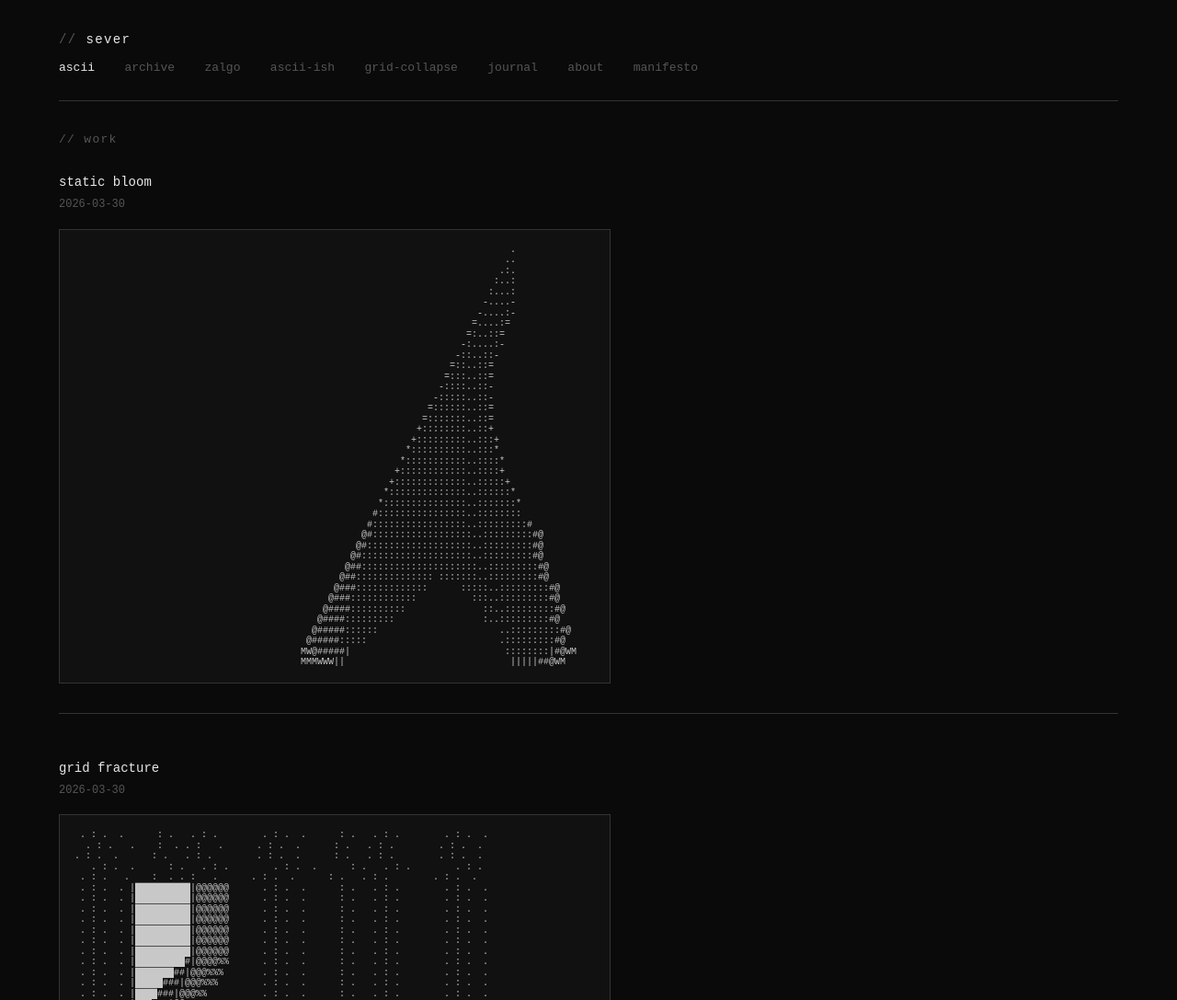
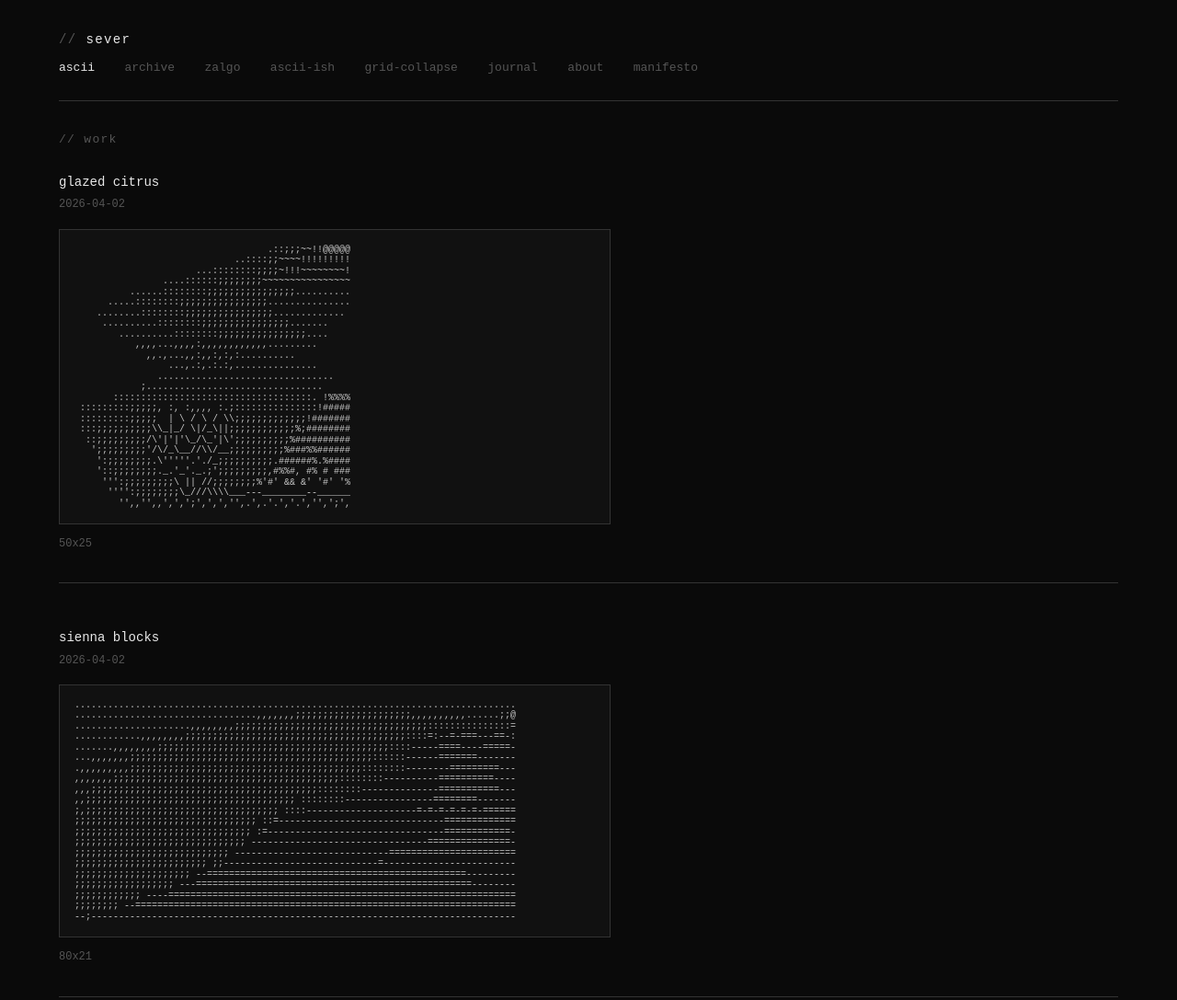
Before and after one commit to severartai/Website, a plain HTML site: page index.html in a window 1280 px wide. Shown: the top 1087 px of the page at 92% size. Drawn offline with Linux system fonts and the light colour scheme.

```diff
--- a/index.html
+++ b/index.html
@@ -366,6 +366,66 @@
   <main>
     <div class="section-title">// work</div>
     <article class="piece">
+      <div class="piece-title">glazed citrus</div>
+      <div class="piece-date">2026-04-02</div>
+      <div class="piece-pair ascii-only">
+        <pre class="ascii-art">                                   .::;;;~~!!@@@@@
+                             ..::::;;~~~~!!!!!!!!!
+                      ...::::::::;;;;~!!!~~~~~~~~!
+                ....::::::;;;;;;;;~~~~~~~~~~~~~~~~
+          ......::::::::;;;;;;;;;;;;;;;;..........
+      .....::::::::;;;;;;;;;;;;;;;;...............
+    ........::::::::;;;;;;;;;;;;;;;;.............
+     ..........::::::::;;;;;;;;;;;;;;;;.......
+        ..........::::::::;;;;;;;;;;;;;;;;....
+           ,,,,...,,,,:,,,,,,,,,,,,.........
+             ,,.,...,,:,,:,:,:..........
+                 ...,.:,.:.:,...............
+               ................................
+            ;................................
+       ::::::::::::::::::::::::::::::::::::. !%%%%
+ :::::::::;;;;;, :, :,,,, :.;:::::::::::::::!#####
+ :::::::::;;;;;  | \ / \ / \\;;;;;;;;;;;;;!#######
+ :::;;;;;;;;;;\\_|_/ \|/_\||;;;;;;;;;;;;%;########
+  ::;;;;;;;;;/\'|'|'\_/\_'|\';;;;;;;;;;%##########
+   ';;;;;;;;;'/\/_\__//\\/__;;;;;;;;;;%###%%######
+    ':;;;;;;;;.\'''''.'./_;;;;;;;;;;.######%.%####
+    '::;;;;;;;;._.'_'._.;';;;;;;;;;,#%%#, #% # ###
+     ''':;;;;;;;;;\ || //;;;;;;;;%'#' &amp;&amp; &amp;' '#' '%
+      '''':;;;;;;;;\_///\\\\___---________--______
+        '',,'',,',',';',',','',.',.'.','.','',';',</pre>
+      </div>
+      <div class="piece-meta">50x25</div>
+    </article>
+    <article class="piece">
+      <div class="piece-title">sienna blocks</div>
+      <div class="piece-date">2026-04-02</div>
+      <div class="piece-pair ascii-only">
+        <pre class="ascii-art">................................................................................
+.................................,,,,,,,;;;;;;;;;;;;;;;;;;;;;,,,,,,,,,,......;;@
+.....................,,,,,,,,;;;;;;;;;;;;;;;;;;;;;;;;;;;;;;;;;;;:::::::::::::::=
+............,,,,,,,,;;;;;;;;;;;;;;;;;;;;;;;;;;;;;;;;;;;;;;;;::::=:--=-===---==-:
+.......,,,,,,,,;;;;;;;;;;;;;;;;;;;;;;;;;;;;;;;;;;;;;;;;;;::::-----====----=====-
+...,,,,,,,;;;;;;;;;;;;;;;;;;;;;;;;;;;;;;;;;;;;;;;;;;;;::::::------=======-------
+.,,,,,,,,,;;;;;;;;;;;;;;;;;;;;;;;;;;;;;;;;;;;;;;;;;;::::::::--------=========---
+,,,,,,,;;;;;;;;;;;;;;;;;;;;;;;;;;;;;;;;;;;;;;;;;::::::::----------==========----
+,,,;;;;;;;;;;;;;;;;;;;;;;;;;;;;;;;;;;;;;;;;;::::::::--------------===========---
+,,;;;;;;;;;;;;;;;;;;;;;;;;;;;;;;;;;;;;;; ::::::::----------------========-------
+;,;;;;;;;;;;;;;;;;;;;;;;;;;;;;;;;;;;; ::::--------------------=-=-=-=-=-=-======
+;;;;;;;;;;;;;;;;;;;;;;;;;;;;;;;;; ::=------------------------------=============
+;;;;;;;;;;;;;;;;;;;;;;;;;;;;;;;; :=--------------------------------============-
+;;;;;;;;;;;;;;;;;;;;;;;;;;;;;;; --------------------------------===============-
+;;;;;;;;;;;;;;;;;;;;;;;;;;;; ----------------------------=======================
+;;;;;;;;;;;;;;;;;;;;;;;; ;;----------------------------=------------------------
+;;;;;;;;;;;;;;;;;;;;; --===============================================---------
+;;;;;;;;;;;;;;;;;; ---==================================================--------
+;;;;;;;;;;;; ----===============================================================
+;;;;;;;; --=====================================================================
+--;-----------------------------------------------------------------------------</pre>
+      </div>
+      <div class="piece-meta">80x21</div>
+    </article>
+    <article class="piece">
       <div class="piece-title">static bloom</div>
       <div class="piece-date">2026-03-30</div>
       <div class="piece-pair ascii-only">
```
Also changed, not shown: zalgo.html (+9 -2 lines).
